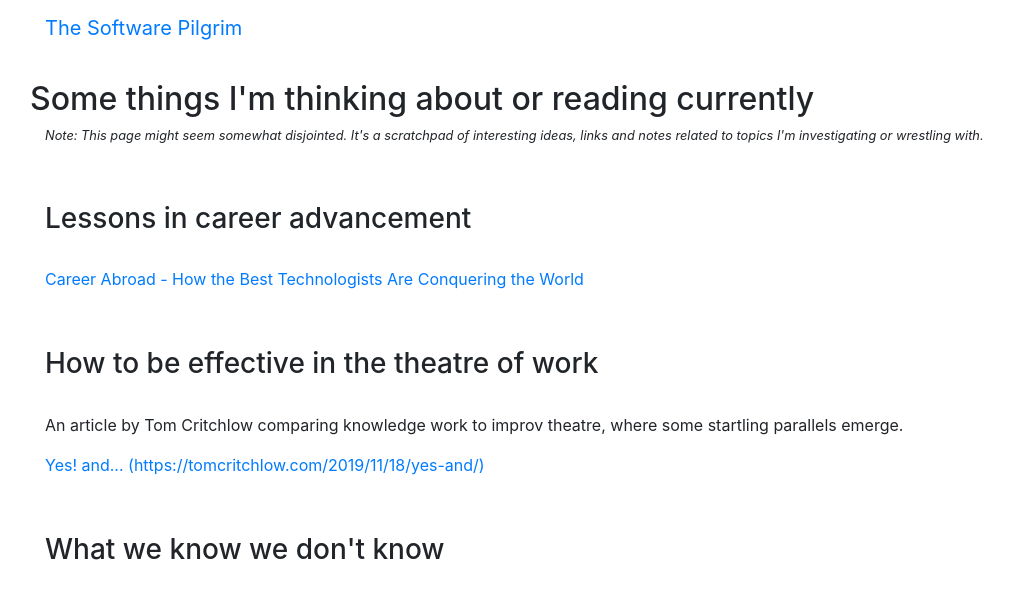
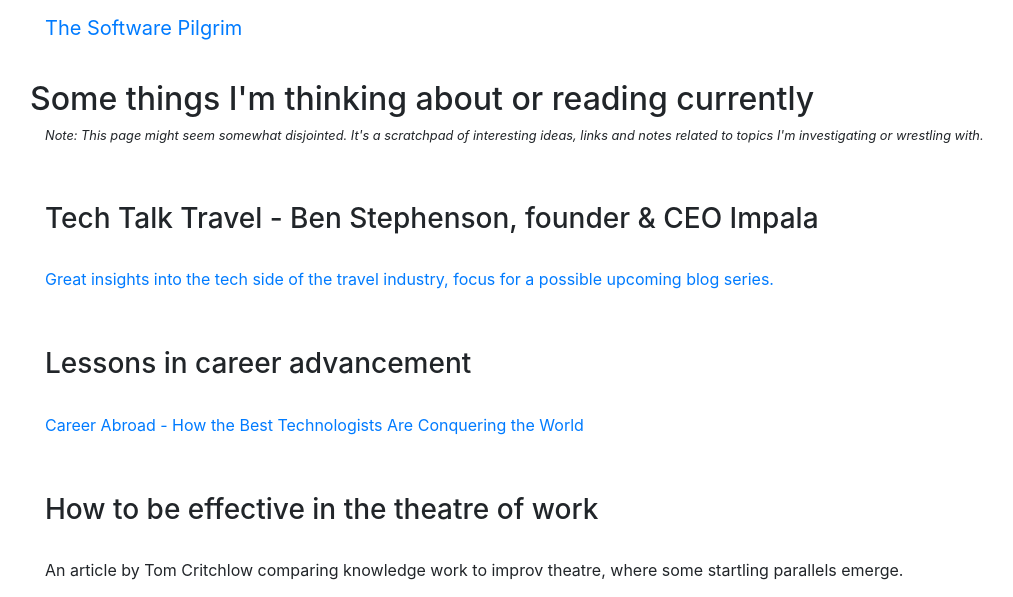
Before and after one commit to grahammcallister/grahammcallisternet, a website: page views/thingsimthinkingabout.html in a window 1280 px wide. Shown: the top 597 px of the page, without its empty margins (40-1053 px from the left). Drawn offline with nearby package versions, Linux system fonts and the light colour scheme.

Commit message:
Add to things thinking about

```diff
--- a/views/thingsimthinkingabout.html
+++ b/views/thingsimthinkingabout.html
@@ -30,6 +30,12 @@
             <div class="col-lg-12">
                 <p><small><i style="font-style: italic;">Note: This page might seem somewhat disjointed. It's a scratchpad of interesting ideas, links and notes related to topics I'm investigating or wrestling with.</i></small></p>
 
+                <p>&nbsp;</p>
+
+                <h3>Tech Talk Travel - Ben Stephenson, founder & CEO Impala</h3>
+                <p>&nbsp;<br>
+                    <a href="https://www.youtube.com/watch?v=nxBZuoxCbKM&t=274s">Great insights into the tech side of the travel industry, focus for a possible upcoming blog series.</a>
+                </p>
 
                 <p>&nbsp;</p>
 
```
